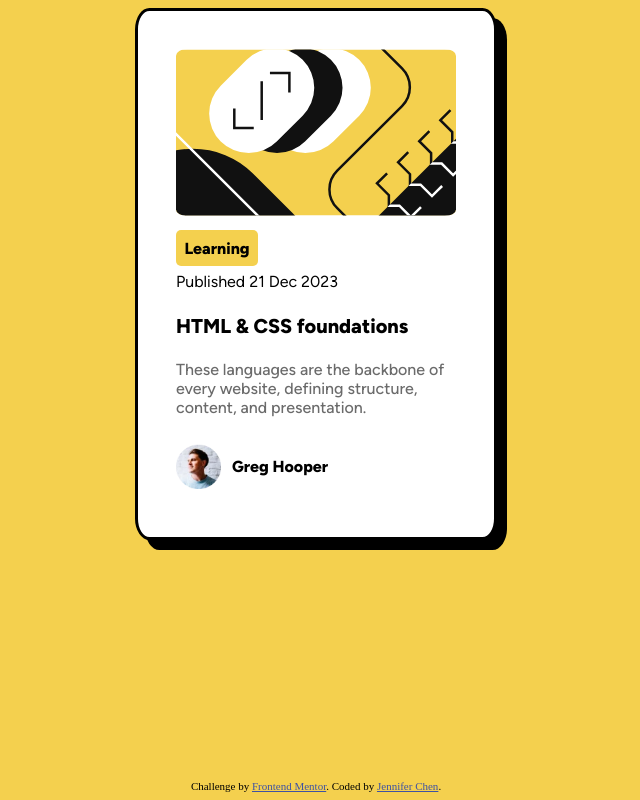
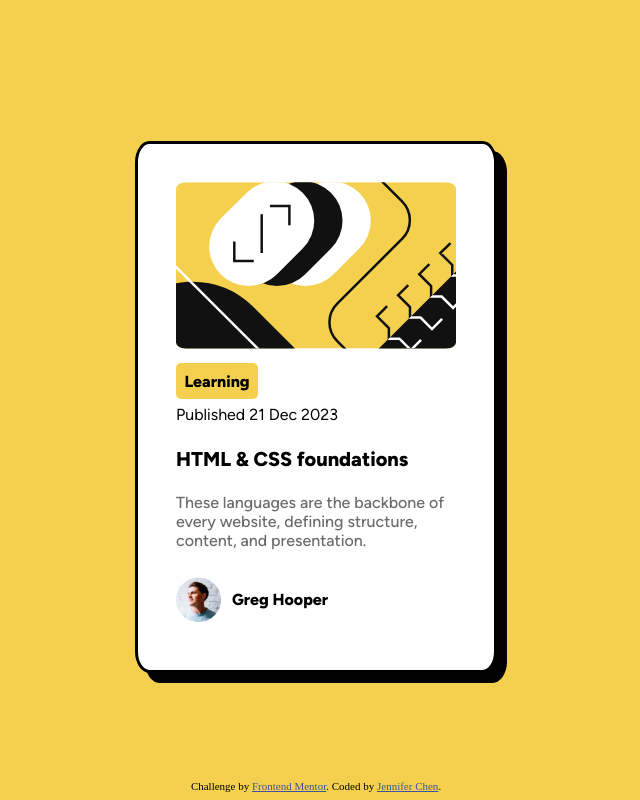
Before and after one commit to JenniferjjChen/frontendMentor, a plain HTML site: page BlogPreviewCard/index.html in a window 1280 px wide. Shown: the whole page, without its empty margins (324-964 px from the left). Drawn offline with Linux system fonts and the light colour scheme.

Commit message:
Update style.css

```diff
--- a/BlogPreviewCard/style.css
+++ b/BlogPreviewCard/style.css
@@ -34,6 +34,7 @@ body {
     border: solid;
     box-shadow: 10px 10px black ;
     padding: 3%;
+    transform: translateY(25%);
 }
 
 .info {
```
